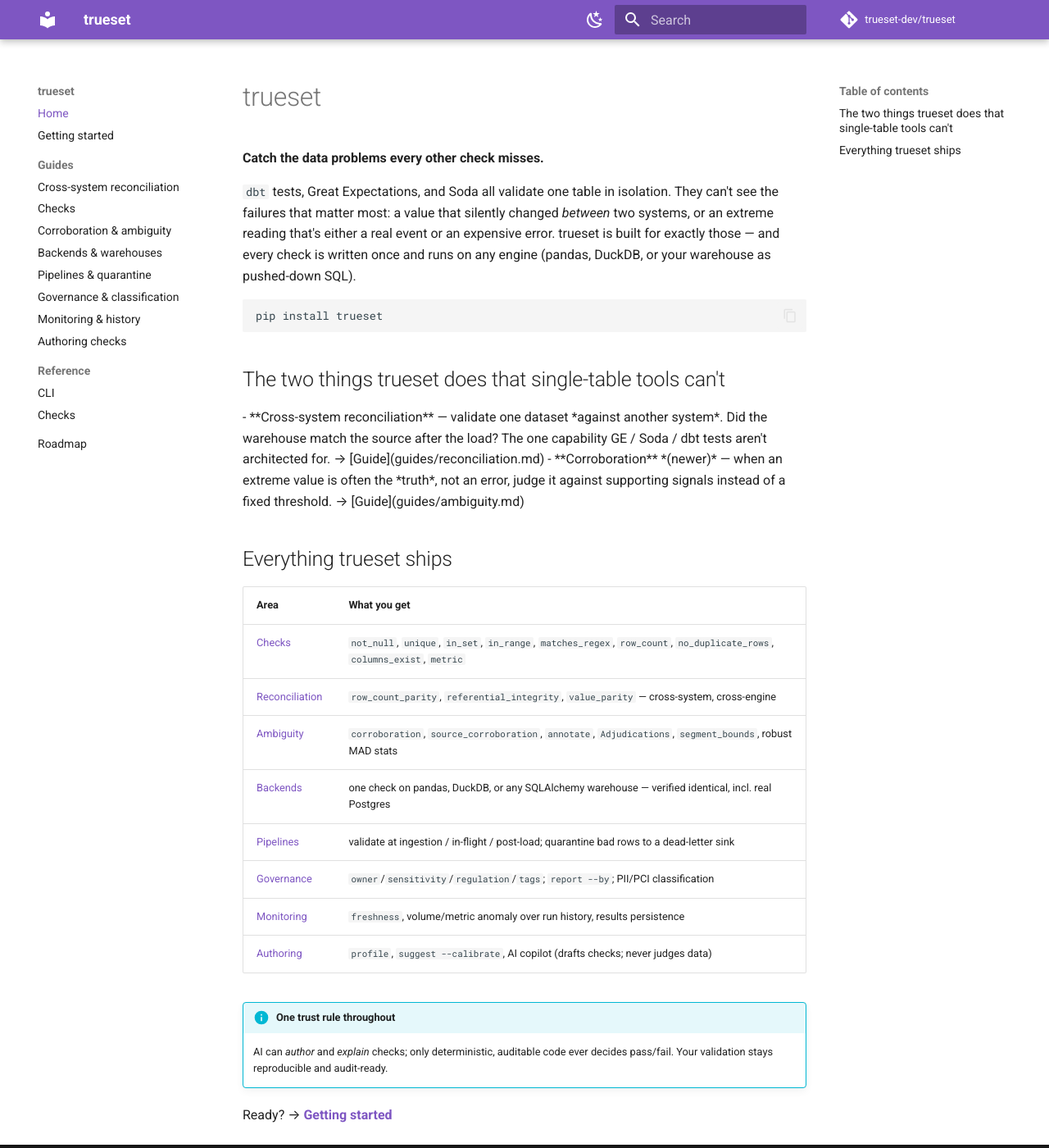
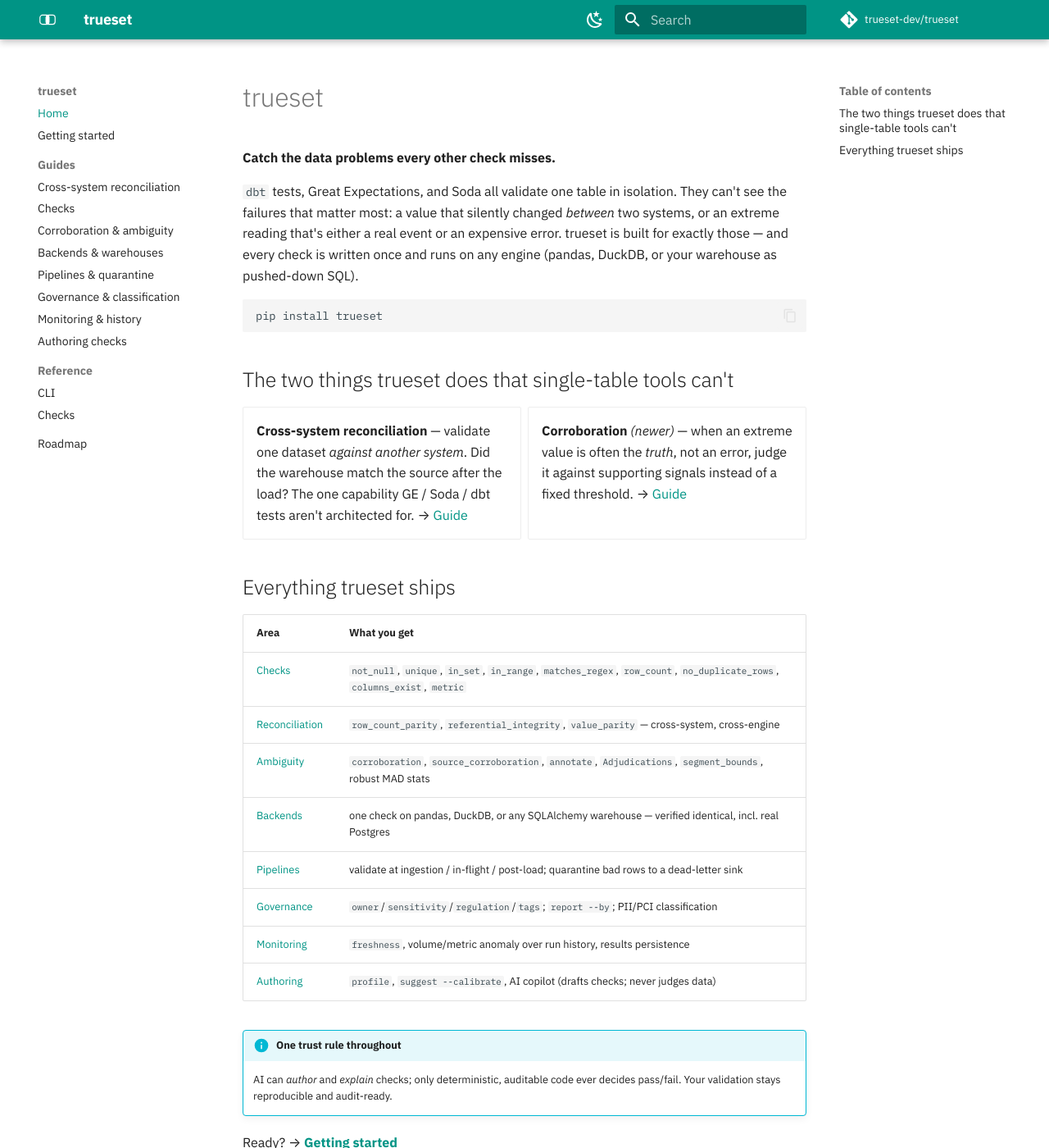
Before and after one commit to trueset-dev/trueset, an MkDocs documentation site: the page built from docs/index.md, in a window 1280 px wide and 1400 px high. Shown: the whole window at 82% size. Built offline with MkDocs 1.6.1 and Material for MkDocs 9.7.7, drawn with Linux system fonts in a browser that asks for light colours; comment, search, counter and statistics services are not loaded.

Commit message:
Docs site: brand it teal (match logo/landing), add logo, wire up discovery
- mkdocs palette -> teal (#0F766E) via brand.css; IBM Plex fonts to match landing
- add trueset logo (white variant for the teal header) + favicon
- enable attr_list + md_in_html so the home-page grid cards render
- add Documentation URL to pyproject + docs links/badge in README

```diff
--- /dev/null
+++ b/docs/stylesheets/brand.css
@@ -0,0 +1,18 @@
+/* trueset brand — exact teal from the logo/landing (#0F766E) */
+:root {
+  --md-primary-fg-color: #0F766E;
+  --md-primary-fg-color--light: #14897F;
+  --md-primary-fg-color--dark: #0B5F58;
+  --md-accent-fg-color: #0B5F58;
+  --md-typeset-a-color: #0B5F58;
+}
+
+/* dark mode: brighten teal for contrast on the dark surface */
+[data-md-color-scheme="slate"] {
+  --md-primary-fg-color: #0F766E;
+  --md-accent-fg-color: #2dd4bf;
+  --md-typeset-a-color: #5eead4;
+}
+
+/* keep the "set" in the site title teal, echoing the logo intersection */
+.md-header__title { letter-spacing: -0.3px; }
--- a/mkdocs.yml
+++ b/mkdocs.yml
@@ -8,18 +8,23 @@
 
 theme:
   name: material
+  favicon: assets/trueset-mark.svg
+  logo: assets/trueset-mark-white.svg
+  font:
+    text: IBM Plex Sans
+    code: IBM Plex Mono
   palette:
     - media: "(prefers-color-scheme: light)"
       scheme: default
-      primary: deep purple
-      accent: deep purple
+      primary: teal
+      accent: teal
       toggle:
         icon: material/weather-night
         name: Switch to dark mode
     - media: "(prefers-color-scheme: dark)"
       scheme: slate
-      primary: deep purple
-      accent: deep purple
+      primary: teal
+      accent: teal
       toggle:
         icon: material/weather-sunny
         name: Switch to light mode
@@ -31,7 +36,12 @@
     - toc.follow
     - search.suggest
 
+extra_css:
+  - stylesheets/brand.css
+
 markdown_extensions:
+  - attr_list
+  - md_in_html
   - admonition
   - pymdownx.details
   - pymdownx.superfences
--- a/pyproject.toml
+++ b/pyproject.toml
@@ -37,7 +37,8 @@
 ]
 
 [project.urls]
-Homepage = "https://github.com/trueset-dev/trueset"
+Homepage = "https://trueset-dev.github.io/trueset/"
+Documentation = "https://trueset-dev.github.io/trueset/"
 Repository = "https://github.com/trueset-dev/trueset"
 Issues = "https://github.com/trueset-dev/trueset/issues"
 Changelog = "https://github.com/trueset-dev/trueset/blob/main/CHANGELOG.md"
```
Also changed, not shown: README.md (+3 -0 lines), docs/assets/trueset-lockup.svg (added), docs/assets/trueset-mark-white.svg (added), docs/assets/trueset-mark.svg (added).
